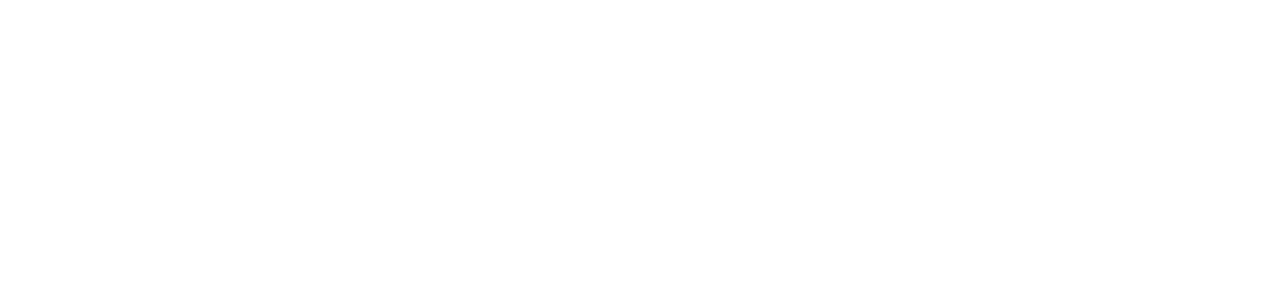
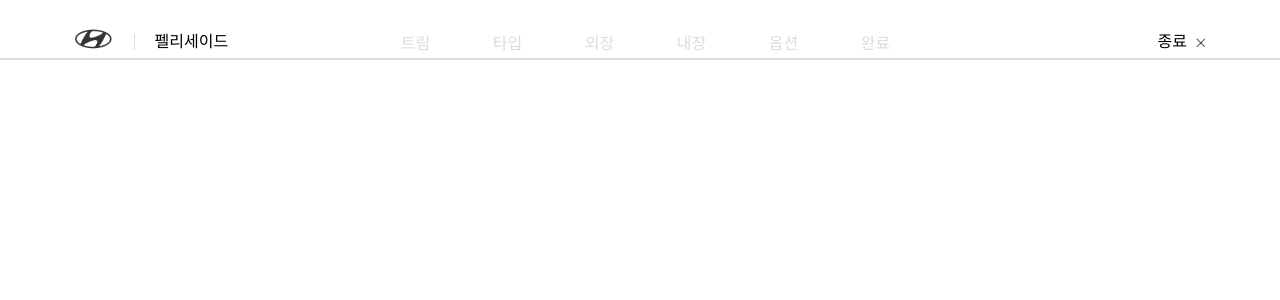
Before and after one commit to softeerbootcamp-2nd/A2-CarTag, a React (Vite) app in the folder frontend/: page / in a window 1280 px wide. Shown: the top 300 px of the page. Built offline with nearby package versions, Linux system fonts and the light colour scheme.

Commit message:
[FEAT] #24: routing 기능 완성

```diff
--- a/frontend/src/App.tsx
+++ b/frontend/src/App.tsx
@@ -1,5 +1,17 @@
+import { ThemeProvider } from 'styled-components';
+import { GlobalStyle } from './styles/GlobalStyle';
+import { theme } from './styles/theme';
+import { Outlet, RouterProvider } from 'react-router-dom';
+import { router } from './router';
+import NavBar from './components/layout/NavBar/NavBar';
+
 function App() {
-  return <></>;
+  return (
+    <>
+      <NavBar></NavBar>
+      <Outlet></Outlet>
+    </>
+  );
 }
 
 export default App;
--- a/frontend/src/components/layout/NavBar/NavBar.tsx
+++ b/frontend/src/components/layout/NavBar/NavBar.tsx
@@ -1,21 +1,48 @@
-import React from 'react';
+import React, { MouseEventHandler } from 'react';
+import { useLocation, useNavigate } from 'react-router-dom';
 import { css, styled } from 'styled-components';
+import { PATH } from '../../../utils/url';
 
 export default function NavBar() {
   const menu = ['트림', '타입', '외장', '내장', '옵션', '완료'];
-  const navItemComponents = menu.map((value, idx) => (
-    <NavItem key={idx} active={'true'}>
-      {value}
-    </NavItem>
-  ));
+
+  const navigate = useNavigate();
+  const { pathname: currentPath } = useLocation();
+
+  const handleNavItemClick = (path: string) => {
+    console.log(location.pathname);
+    navigate(path);
+  };
+
+  const isActive = (path: string) => {
+    return currentPath === '/' + path ? 'true' : 'false';
+  };
 
   return (
     <Wrapper>
       <HyundaiLogo src="/images/logo.png" alt="" />
-
       <Body>
         <CarSelect>펠리세이드</CarSelect>
-        <NavList>{navItemComponents}</NavList>
+        <NavList>
+          <NavItem onClick={() => handleNavItemClick(PATH.trim)} active={isActive(PATH.trim)}>
+            트림
+          </NavItem>
+          <NavItem onClick={() => handleNavItemClick(PATH.type)} active={isActive(PATH.type)}>
+            타입
+          </NavItem>
+          <NavItem onClick={() => handleNavItemClick(PATH.outside)} active={isActive(PATH.outside)}>
+            외장
+          </NavItem>
+          <NavItem onClick={() => handleNavItemClick(PATH.inside)} active={isActive(PATH.inside)}>
+            내장
+          </NavItem>
+          <NavItem onClick={() => handleNavItemClick(PATH.option)} active={isActive(PATH.option)}>
+            옵션
+          </NavItem>
+          <NavItem onClick={() => handleNavItemClick(PATH.result)} active={isActive(PATH.result)}>
+            완료
+          </NavItem>
+        </NavList>
       </Body>
 
       <CancelButton>
--- a/frontend/src/utils/url.ts
+++ b/frontend/src/utils/url.ts
@@ -1 +1,10 @@
 export const FONT_URL = 'fonts/';
+
+export const PATH = {
+  trim: 'trim',
+  type: 'type',
+  outside: 'outside',
+  inside: 'inside',
+  option: 'option',
+  result: 'result',
+};
```
Also changed, not shown: frontend/src/router.tsx (+15 -13 lines).
